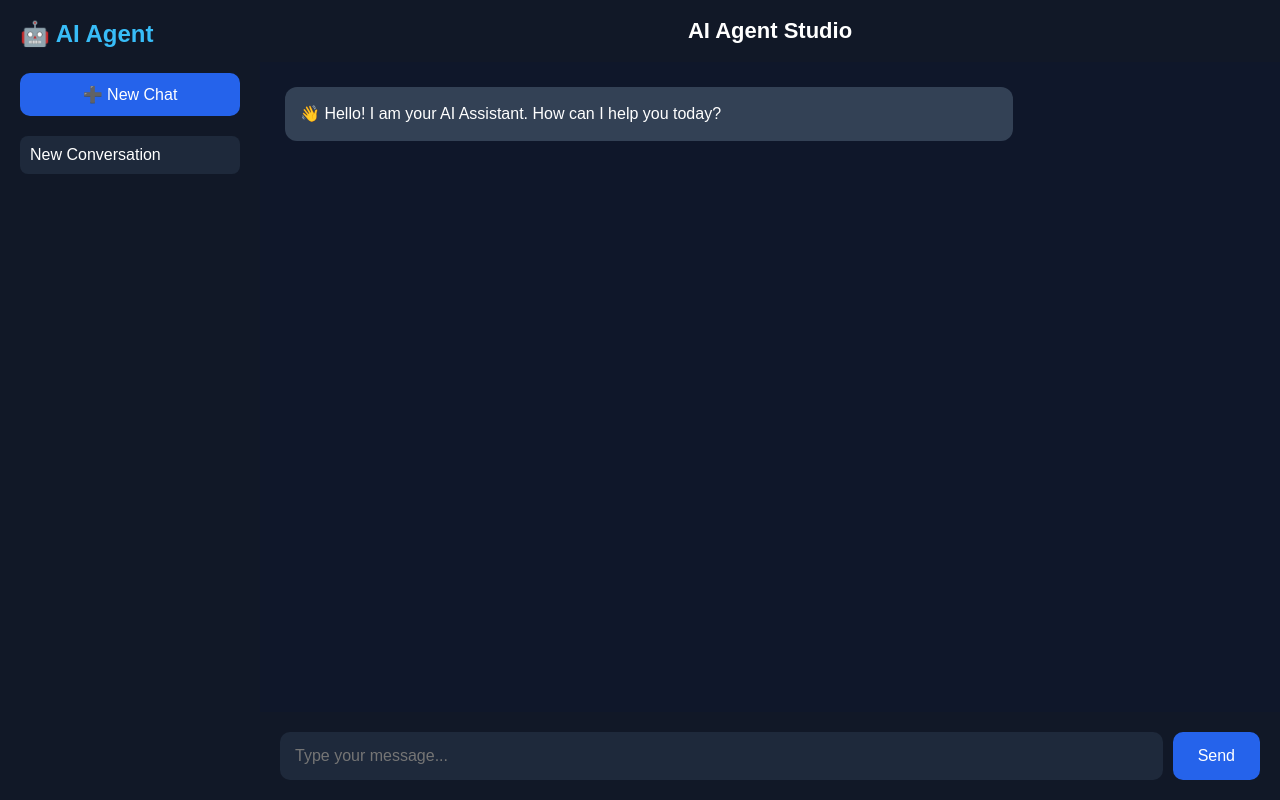
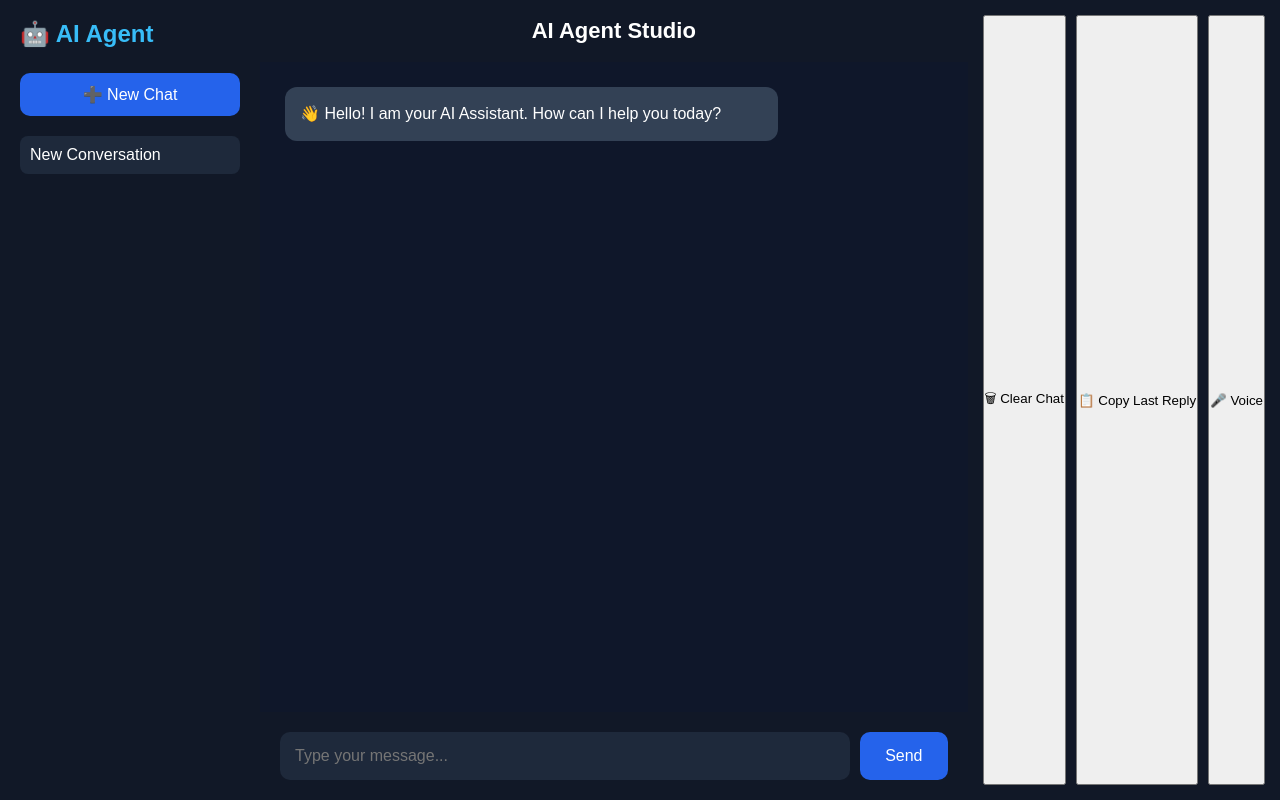
Before and after one commit to AnkitSaini491/AI-Agent, a Flask app: page /chat in a window 1280 px wide. Run offline with Flask 3, Linux system fonts and the light colour scheme.

Commit message:
Update chat.html

```diff
--- a/templates/chat.html
+++ b/templates/chat.html
@@ -304,3 +304,89 @@ setInterval(function(){
 },500);
 
 </script>
+  <div style="padding:15px;background:#111827;display:flex;justify-content:center;gap:10px;flex-wrap:wrap;">
+
+<button onclick="clearChat()">
+🗑 Clear Chat
+</button>
+
+<button onclick="copyLastResponse()">
+📋 Copy Last Reply
+</button>
+
+<button onclick="startVoice()">
+🎤 Voice
+</button>
+
+</div>
+
+<script>
+
+function clearChat(){
+
+chatBox.innerHTML=`
+
+<div class="message bot">
+
+👋 Hello! I am your AI Assistant.
+How can I help you today?
+
+</div>
+
+<div class="typing" id="typing">
+
+AI is typing...
+
+</div>
+
+`;
+
+}
+
+function copyLastResponse(){
+
+let bots=document.querySelectorAll(".bot");
+
+if(bots.length>0){
+
+let text=bots[bots.length-1].innerText;
+
+navigator.clipboard.writeText(text);
+
+alert("AI reply copied!");
+
+}
+
+}
+
+function startVoice(){
+
+if(!('webkitSpeechRecognition' in window)){
+
+alert("Voice recognition is not supported in this browser.");
+
+return;
+
+}
+
+let recognition=new webkitSpeechRecognition();
+
+recognition.lang="en-US";
+
+recognition.start();
+
+recognition.onresult=function(event){
+
+document.getElementById("message").value=
+event.results[0][0].transcript;
+
+sendMessage();
+
+};
+
+}
+
+</script>
+
+</body>
+</html>
```
